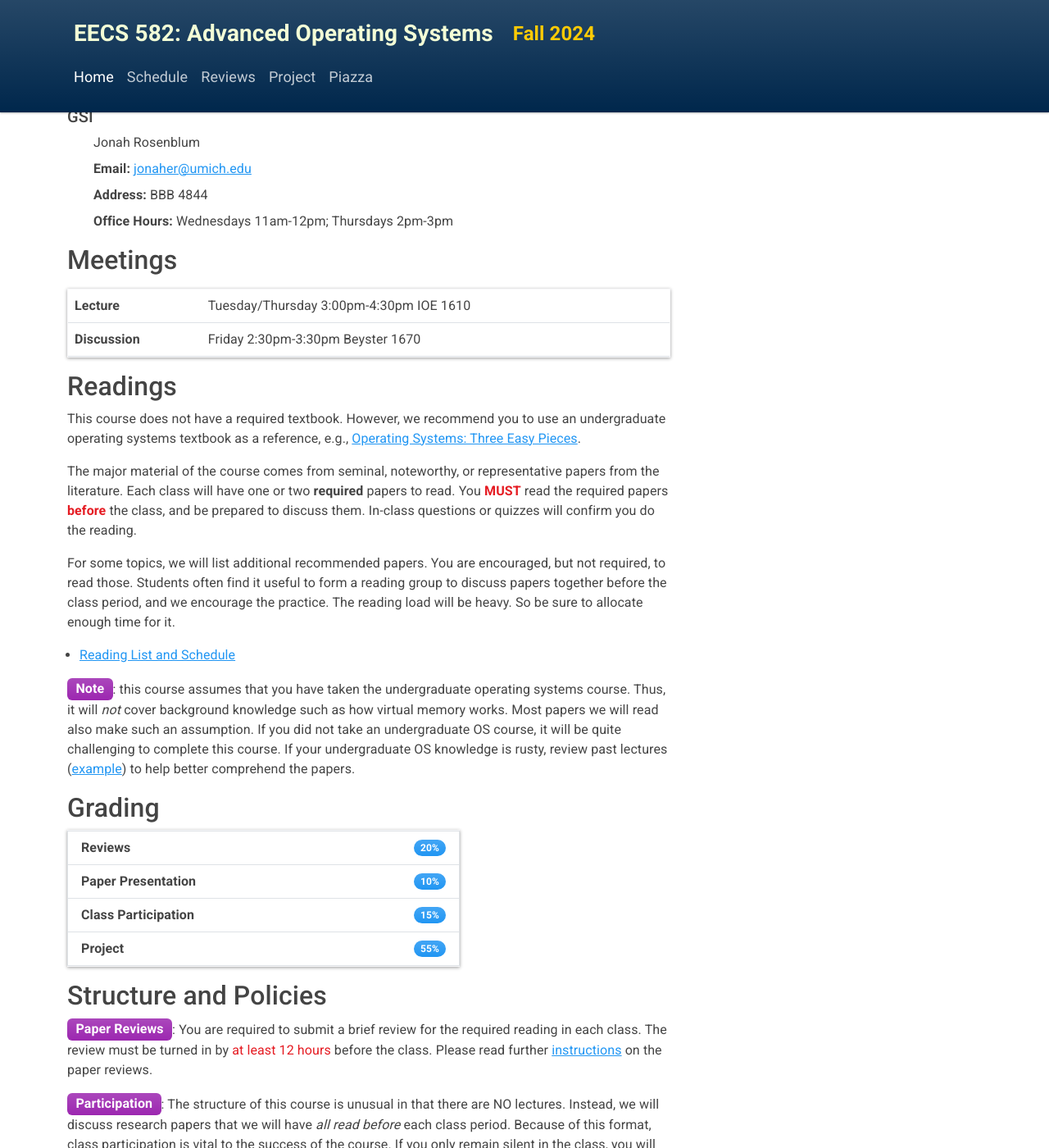
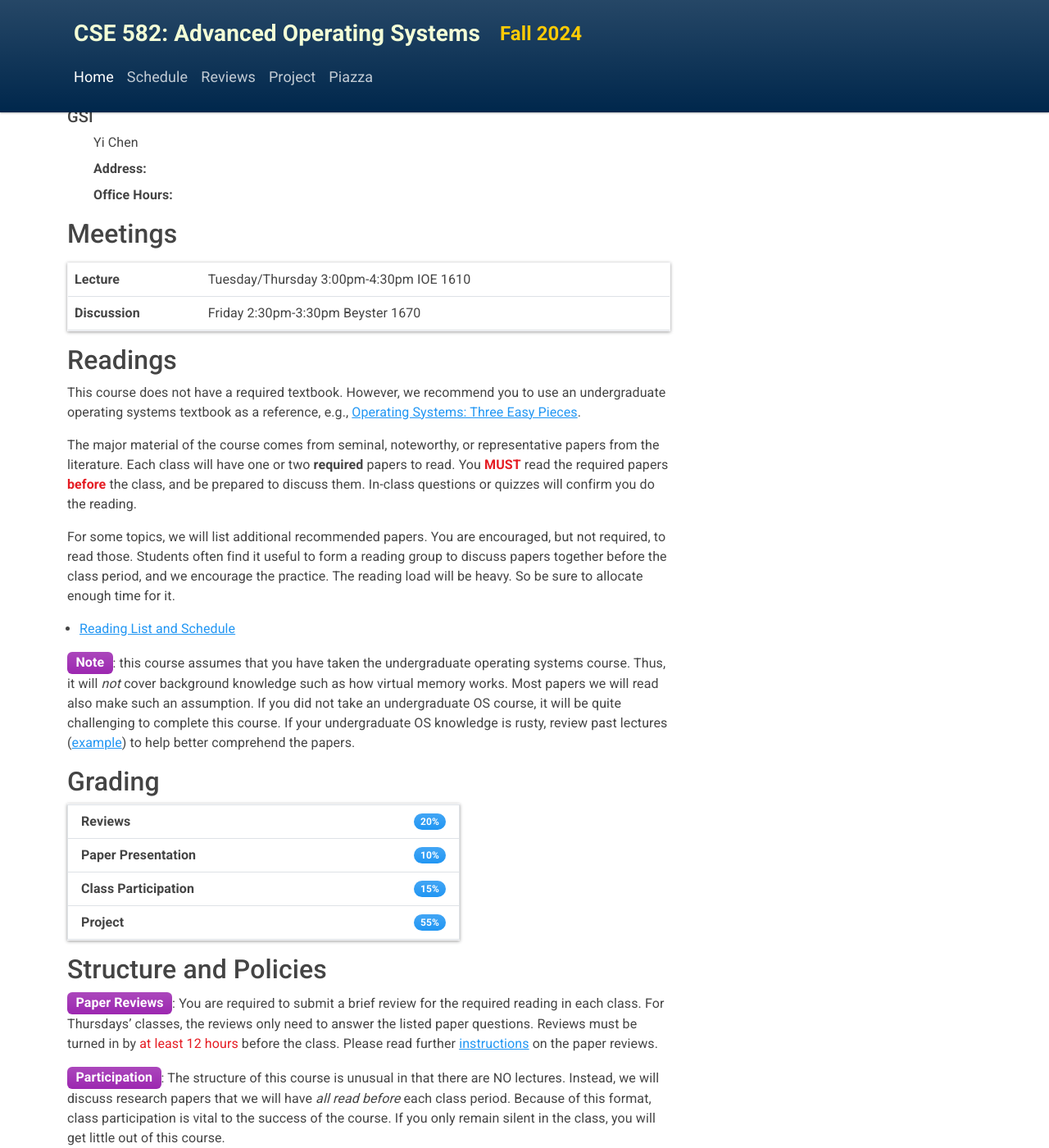
Before and after one commit to eecs582/eecs582.github.io, a Jekyll site: the page built from index.md, in a window 1280 px wide and 1400 px high, scrolled down 820 px. Shown: the whole window at 82% size. Built offline with Jekyll 4.4.1, drawn with Linux system fonts in a browser that asks for light colours.

Commit message:
misc updates

```diff
--- a/_includes/banner.html
+++ b/_includes/banner.html
@@ -6,7 +6,7 @@
       </button>
       <div class="collapse navbar-collapse flex-column" id="navbarMain">
         <div class="navbar-nav me-auto">
-          <h3 class="navbar-text navbar-title-main pb-0">EECS 582: Advanced Operating Systems</h3>
+          <h3 class="navbar-text navbar-title-main pb-0">CSE 582: Advanced Operating Systems</h3>
           <h4 class="navbar-text navbar-title-sub ps-4 pb-0">Fall 2024</h4>
         </div>
         <ul class="navbar-nav me-auto">
--- a/index.md
+++ b/index.md
@@ -40,12 +40,11 @@ to Operating Systems) or equivalent.
 	<dd><strong><a href="https://web.eecs.umich.edu/~ryanph">Ryan Huang</a></strong></dd>
 	<dd><b>Email: </b><a href="mailto:ryanph@umich.edu">ryanph@umich.edu</a></dd>
 	<dd><b>Address: </b>BBB 4611</dd>
-	<dd><b>Office Hours: </b>Tuesdays 9:00am-10:00am; By appointment</dd>
+	<dd><b>Office Hours: </b>By appointment</dd>
 	<dt><h5>GSI</h5></dt>
-	<dd>Jonah Rosenblum</dd>
-	<dd><b>Email: </b><a href="mailto:jonaher@umich.edu">jonaher@umich.edu</a></dd>
-	<dd><b>Address: </b>BBB 4844</dd>
-	<dd><b>Office Hours: </b>Wednesdays 11am-12pm; Thursdays 2pm-3pm</dd>
+	<dd>Yi Chen</dd>
+	<dd><b>Address: </b></dd>
+	<dd><b>Office Hours: </b></dd>
 </dl>
 
 ## Meetings
@@ -125,8 +124,10 @@ help better comprehend the papers.
 
 ## Structure and Policies
 
-<span class="badge bg-info fs-6"><b>Paper Reviews</b></span>: You are required to submit a brief review for the required reading in each class.
-The review must be turned in by <span class="text-danger">at least 12 hours</span> before
+<span class="badge bg-info fs-6"><b>Paper Reviews</b></span>: You are required to
+submit a brief review for the required reading in each class. For Thursdays'
+classes, the reviews only need to answer the listed paper questions. Reviews
+must be turned in by <span class="text-danger">at least 12 hours</span> before
 the class. Please read further [instructions](reviews.html) on the paper reviews.
 
 <span class="badge bg-info fs-6"><b>Participation</b></span>: The structure of this course is unusual in that there are NO lectures.
```
Also changed, not shown: reviews.md (+9 -6 lines), schedule.html (+7 -5 lines).
